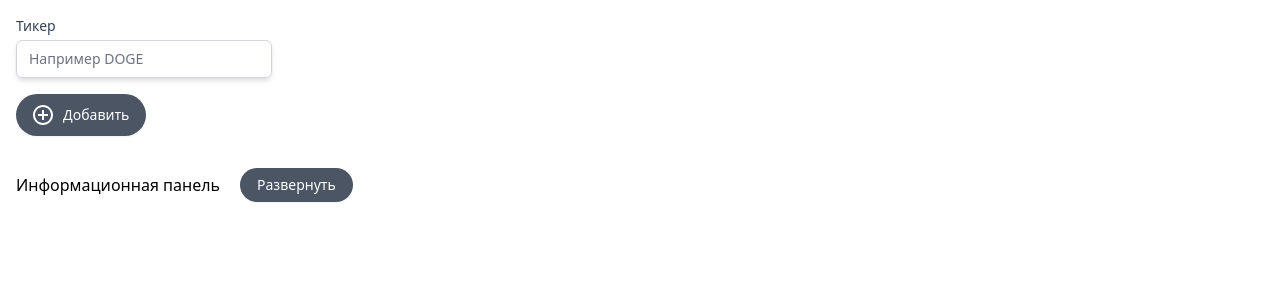
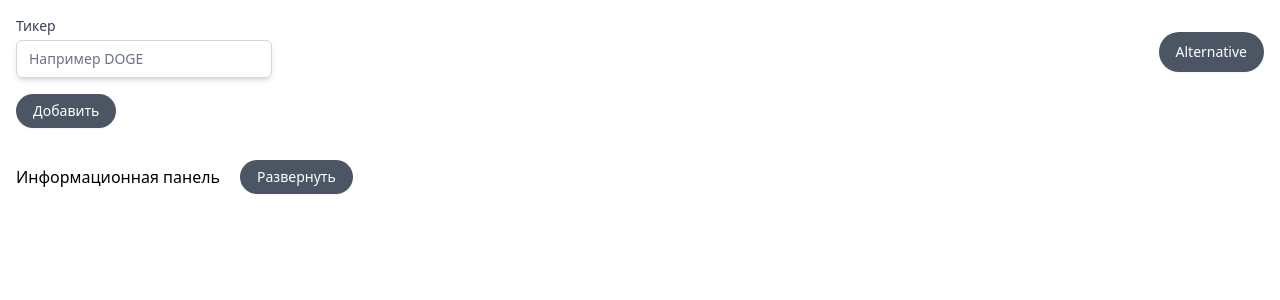
Before and after one commit to Esdeasu/crypto.1.1, a Vue app: page / in a window 1280 px wide. Shown: the top 300 px of the page. Built offline with nearby package versions, Linux system fonts and the light colour scheme; no server answers.

Commit message:
Начал работу по добавлению тёмной темы

```diff
--- a/package.json
+++ b/package.json
@@ -9,6 +9,7 @@
     "lint": "eslint . --ext .vue,.js,.jsx,.cjs,.mjs --fix --ignore-path .gitignore"
   },
   "dependencies": {
+    "flowbite": "^1.6.3",
     "pinia": "^2.0.32",
     "vue": "^3.2.45",
     "vue3-simple-typeahead": "^1.0.11"
--- a/src/App.vue
+++ b/src/App.vue
@@ -1,12 +1,16 @@
 <!-- eslint-disable prettier/prettier -->
 <template>
-  <div class="container mx-auto flex flex-col items-center p-4">
+  <div class="h-screen w-full flex flex-col items-center p-4 dark:bg-gray-900">
     <div class="container" >
-      <add-ticker
-        @add-ticker="add"
-        :disabled="toManyTickers"
-        :added-tickers="tickersWithNoPrice"
-      />
+      <div class="w-full flex flex-row justify-between">
+        <add-ticker
+          @add-ticker="add"
+          :disabled="toManyTickers"
+          :added-tickers="tickersWithNoPrice"
+        />
+        <theme-button
+        />
+      </div>
       <tickers-list
         v-if="tickers.length"
         @del-ticker="handleDelete"
@@ -16,10 +20,10 @@
       @delete-ticker="mainStore.selectedTicker=null"
       />
       <div class="flex flex-row h-fit">
-        <p class="mr-5 inline-flex items-center">Информационная панель</p>
+        <p class="mr-5 inline-flex items-center dark:text-white">Информационная панель</p>
           <button
             @click="openPopup"
-            class="my-4 inline-flex items-center py-2 px-4 border border-transparent shadow-sm text-sm leading-4 font-medium rounded-full text-white bg-gray-600 hover:bg-gray-700 transition-colors duration-300 focus:outline-none focus:ring-2 focus:ring-offset-2 focus:ring-gray-500"
+            class="my-4 inline-flex items-center py-2 px-4 border border-transparent shadow-sm text-sm leading-4 font-medium rounded-full text-white bg-gray-600 hover:bg-gray-700 transition-colors duration-300 focus:outline-none focus:ring-2 focus:ring-offset-2 focus:ring-gray-500 dark:bg-gray-800 dark:text-white dark:border-gray-600 dark:hover:bg-gray-700 dark:hover:border-gray-600"
           >
             Развернуть
           </button>
@@ -48,6 +52,7 @@ import AddTicker from "../src/components/AddTicker.vue";
 import SelectedGraph from "./components/SelectedGraph.vue";
 import InfoTemplate from "../src/components/InfoTemplate.vue";
 import TickersList from "./components/TickersList.vue";
+import ThemeButton from "./atoms/ThemeButton.vue";
 
 export default {
   name: "App",
@@ -56,6 +61,7 @@ export default {
     SelectedGraph,
     InfoTemplate,
     TickersList,
+    ThemeButton,
   },
   data() {
     return {
@@ -68,7 +74,17 @@ export default {
   RANDOM_TEXT:
     "Lorem Ipsum is simply dummy text of the printing and typesetting industry. Lorem Ipsum has been the industry's standard dummy text ever since the 1500s, when an unknown printer took a galley of type and scrambled it to make a type specimen book. It has survived not only five centuries, but also the leap into electronic typesetting, remaining essentially unchanged. It was popularised in the 1960s with the release of Letraset sheets containing Lorem Ipsum passages, and more recently with desktop publishing software like Aldus PageMaker including versions of Lorem Ipsum.",
   CONFIRMATION_TEXT: "OK", //Текст необходимый для выхода из модального окна
-
+  beforeMount() {
+    if (
+      localStorage.getItem("color-theme") === "dark" ||
+      (!("color-theme" in localStorage) &&
+        window.matchMedia("(prefers-color-scheme: dark)").matches)
+    ) {
+      document.documentElement.classList.add("dark");
+    } else {
+      document.documentElement.classList.remove("dark");
+    }
+  },
   mounted() {
     // Загрузка списка всех доступных криптовалют
     getCoins().then((value) => (this.coins = value));
--- a/src/atoms/AddButton.vue
+++ b/src/atoms/AddButton.vue
@@ -3,21 +3,9 @@
     @click="$emit('addTick')"
     type="button"
     :disabled="disabled"
-    class="my-4 inline-flex items-center py-2 px-4 border border-transparent shadow-sm text-sm leading-4 font-medium rounded-full text-white bg-gray-600 hover:bg-gray-700 transition-colors duration-300 focus:outline-none focus:ring-2 focus:ring-offset-2 focus:ring-gray-500"
+    class="my-4 inline-flex items-center py-2 px-4 border border-transparent shadow-sm text-sm leading-4 font-medium rounded-full text-white bg-gray-600 hover:bg-gray-700 transition-colors duration-300 focus:outline-none focus:ring-2 focus:ring-offset-2 focus:ring-gray-500 focus:outline-none dark:bg-gray-800 dark:text-gray-300 dark:border-gray-600 dark:hover:bg-gray-700 dark:hover:text-white dark:hover:border-gray-600"
     :class="{ 'opacity=50': disabled }"
   >
-    <svg
-      class="-ml-0.5 mr-2 h-6 w-6"
-      xmlns="http://www.w3.org/2000/svg"
-      width="30"
-      height="30"
-      viewBox="0 0 24 24"
-      fill="#ffffff"
-    >
-      <path
-        d="M13 7h-2v4H7v2h4v4h2v-4h4v-2h-4V7zm-1-5C6.48 2 2 6.48 2 12s4.48 10 10 10 10-4.48 10-10S17.52 2 12 2zm0 18c-4.41 0-8-3.59-8-8s3.59-8 8-8 8 3.59 8 8-3.59 8-8 8z"
-      ></path>
-    </svg>
     Добавить
   </button>
 </template>
--- /dev/null
+++ b/src/atoms/ThemeButton.vue
@@ -0,0 +1,33 @@
+<script setup>
+function switchTheme() {
+  // if set via local storage previously
+  if (localStorage.getItem("color-theme")) {
+    if (localStorage.getItem("color-theme") === "light") {
+      document.documentElement.classList.add("dark");
+      localStorage.setItem("color-theme", "dark");
+    } else {
+      document.documentElement.classList.remove("dark");
+      localStorage.setItem("color-theme", "light");
+    }
+
+    // if NOT set via local storage previously
+  } else {
+    if (document.documentElement.classList.contains("dark")) {
+      document.documentElement.classList.remove("dark");
+      localStorage.setItem("color-theme", "light");
+    } else {
+      document.documentElement.classList.add("dark");
+      localStorage.setItem("color-theme", "dark");
+    }
+  }
+}
+</script>
+<template>
+  <button
+    @click="switchTheme()"
+    type="button"
+    class="h-10 my-4 inline-flex items-center py-2 px-4 border border-transparent shadow-sm text-sm leading-4 font-medium rounded-full text-white bg-gray-600 hover:bg-gray-700 transition-colors duration-300 focus:outline-none focus:ring-2 focus:ring-offset-2 focus:ring-gray-500 dark:bg-gray-800 dark:text-gray-200 dark:border-gray-600 dark:hover:bg-gray-700 dark:hover:border-gray-600 dark:hover:text-white"
+  >
+    Alternative
+  </button>
+</template>
--- a/src/atoms/TickerCard.vue
+++ b/src/atoms/TickerCard.vue
@@ -1,19 +1,23 @@
 <template>
+  <div class="dark:border-2 dark:border-gray-500">
     <div
-    :class="{ 'bg-red-100': singleTicker.price === '-' }"
-    class="px-4 py-5 sm:p-6 text-center"
+      :class="{
+        'bg-red-100': singleTicker.price === '-',
+        'dark:border-2': selTick === singleTicker,
+      }"
+      class="px-4 py-5 sm:p-6 text-center dark:bg-gray-700"
     >
-    <dt class="text-sm font-medium text-gray-500 truncate">
+      <dt class="text-sm font-medium text-gray-500 truncate dark:text-gray-300">
         {{ singleTicker.name }} - USD
       </dt>
-    <dd class="mt-1 text-3xl font-semibold text-gray-900">
+      <dd class="mt-1 text-3xl font-semibold text-gray-900 dark:text-white">
         {{ formatPrice(singleTicker.price) }}
       </dd>
     </div>
-  <div class="w-full border-t border-gray-200"></div>
+    <div class="w-full border-t border-gray-300 dark:border-gray-600"></div>
     <button
       @click.stop="deleteTicker(singleTicker)"
-    class="flex items-center justify-center font-medium w-full bg-gray-100 px-4 py-4 sm:px-6 text-md text-gray-500 hover:text-gray-600 hover:bg-gray-200 hover:opacity-20 transition-all focus:outline-none"
+      class="flex items-center justify-center font-medium w-full bg-gray-100 px-4 py-4 sm:px-6 text-md text-gray-500 hover:text-gray-600 hover:bg-gray-200 hover:opacity-20 transition-all focus:outline-none dark:bg-gray-800 dark:hover:bg-gray-900 dark:hover:text-gray-600 dark:hover:opacity-100"
     >
       <svg
         class="h-5 w-5"
@@ -30,6 +34,7 @@
       </svg>
       Удалить
     </button>
+  </div>
 </template>
 <script>
 export default {
@@ -41,6 +46,9 @@ export default {
       default() {
         return {};
       },
+    },
+    selTick: {
+      type: Object,
     },
   },
   emits: {
--- a/src/components/AddTicker.vue
+++ b/src/components/AddTicker.vue
@@ -2,7 +2,9 @@
   <section>
     <div class="flex">
       <div class="max-w-xs">
-        <label for="wallet" class="block text-sm font-medium text-gray-700"
+        <label
+          for="wallet"
+          class="block text-sm font-medium text-gray-700 dark:text-white"
           >Тикер</label
         >
         <div class="mt-1 relative rounded-md shadow-md">
@@ -13,7 +15,7 @@
             type="text"
             name="wallet"
             id="wallet"
-            class="block w-full pr-10 border-gray-300 text-gray-900 focus:outline-none focus:ring-gray-500 focus:border-gray-500 sm:text-sm rounded-md"
+            class="block w-full pr-10 border-gray-300 text-gray-900 focus:outline-none focus:ring-gray-500 focus:border-gray-500 sm:text-sm rounded-md dark:bg-gray-700 dark:border-gray-600 dark:placeholder-gray-400 dark:text-white dark:focus:ring-blue-500 dark:focus:border-blue-500"
             placeholder="Например DOGE"
           />
         </div>
--- a/tailwind.config.cjs
+++ b/tailwind.config.cjs
@@ -1,8 +1,13 @@
 /* eslint-env node */
 module.exports = {
-  content: ["./public/**/*.html", "./src/**/*.{js,jsx,ts,tsx,vue}"],
+  darkMode: "class",
+  content: [
+    "./public/**/*.html",
+    "./src/**/*.{js,jsx,ts,tsx,vue}",
+    "./node_modules/flowbite/**/*.js",
+  ],
   theme: {
     extend: {},
   },
-  plugins: [require("@tailwindcss/forms")],
+  plugins: [require("@tailwindcss/forms", require("flowbite/plugin"))],
 };
```
Also changed, not shown: src/components/TickersList.vue (+16 -9 lines), 1 other file (tests, documents, lock files or other folders). Lines whose indentation alone changed are shown as unchanged.
